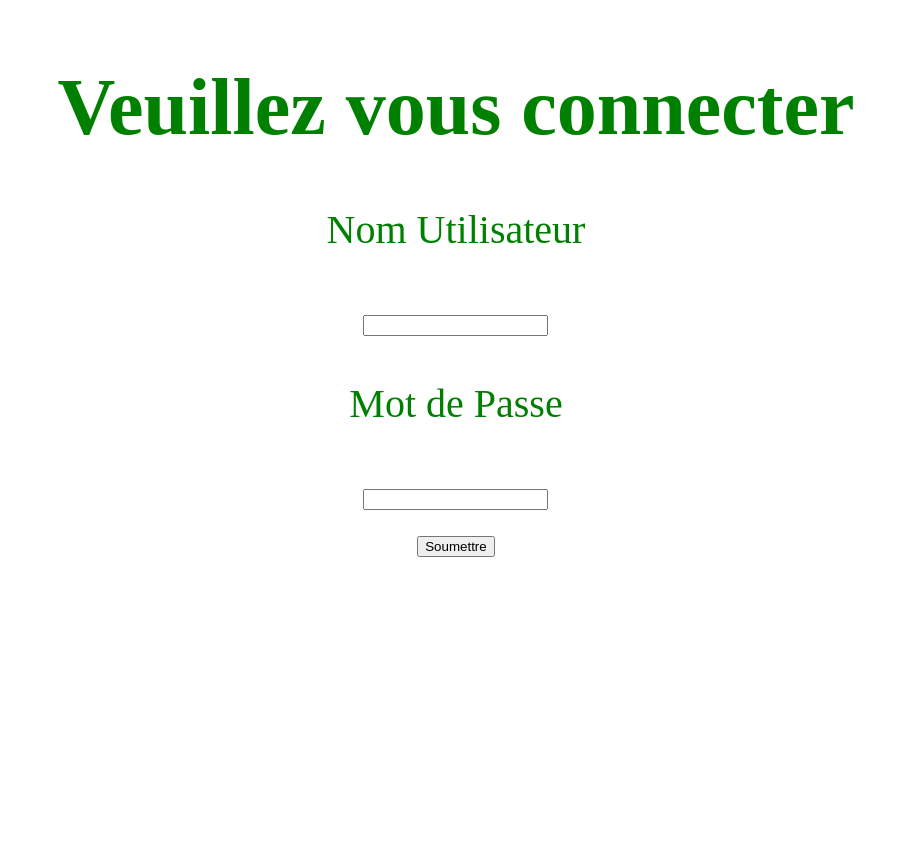
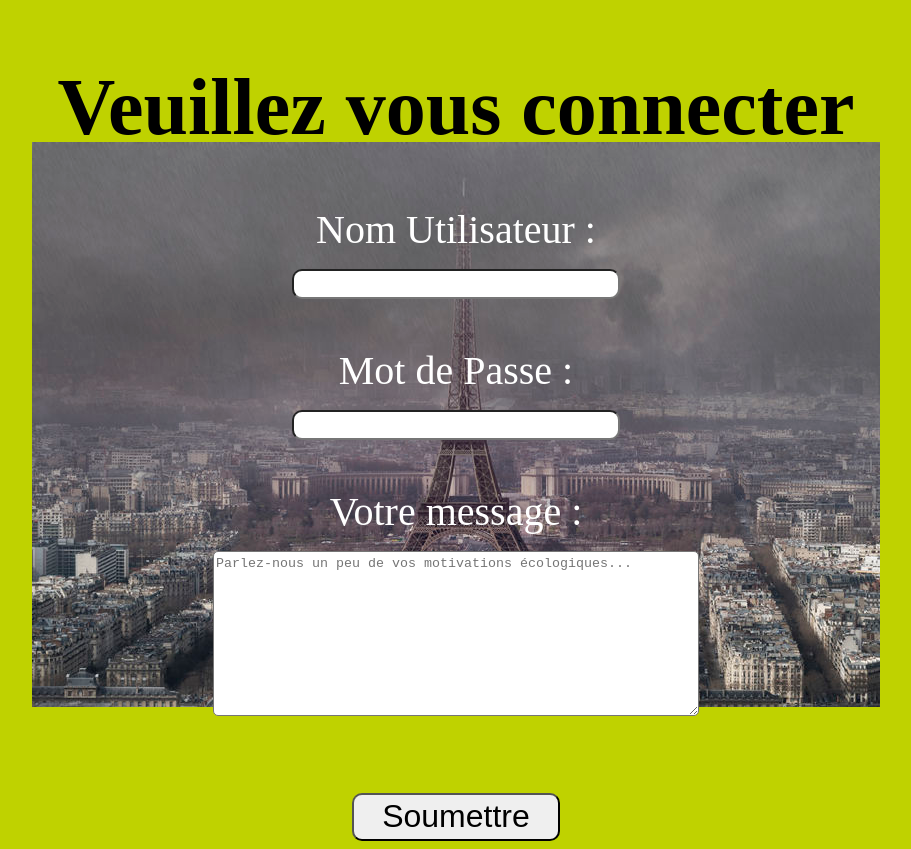
Before and after one commit to bebaile/Hackathon-1-Team-Untitled, a React (Create React App) app: page /connexion in a window 1280 px wide. Shown: the whole page, without its empty margins (184-1095 px from the left). Before the commit the page ends 800 px from the top, so only its background shows below. Built offline with nearby package versions, Linux system fonts and the light colour scheme.

Commit message:
c tro bo

```diff
--- a/src/assets/App.css
+++ b/src/assets/App.css
@@ -1,11 +1,65 @@
+html {
+    background-color: #BFD200;
+
+}
+
+body {
+    background: url("./paris.jpg") center fixed no-repeat;
+}
+
 .container {
-    color: green;
+    color: 422423C;
     display: flex;
     text-align: center;
     justify-content: center;
     font-size: 40px;
-};
+}
 
 .login-wrapper {
     font-size: 40px;
-};
+}
+
+.input {
+    border-radius: 10px;
+    width: 20rem;
+    height: 1.5rem;
+}
+
+.submit_button {
+    border-radius: 10px;
+    width: 13rem;
+    height: 3rem;
+    font-size: 2rem;
+}
+
+.sb {
+    margin-top: 4rem;
+}
+
+.body_form {
+    display: flex;
+    text-align: center;
+    align-items: center;
+    flex-direction: column;
+    margin-top: 3rem;
+}
+
+textarea {
+    border-radius: 5px;
+    width: 30rem;
+    height: 10rem;
+    margin-top: 1rem;
+    padding: 0.1rem 0.1rem;
+    line-height: 1.3rem;
+}
+
+input {
+    margin-top: 1rem;
+}
+
+/*.form_body {
+    padding-top: 1px;
+}*/
+label {
+    color: white;
+}
--- a/src/pages/Connexion.jsx
+++ b/src/pages/Connexion.jsx
@@ -31,21 +31,27 @@ const handleSubmit = (event) => {
 
 export default function Login() {
 
-  return(
+  return (
     <div className="container">
       <div className="login-wrapper">
         <h1>Veuillez vous connecter</h1>
         <form onSubmit={handleSubmit}>
-        <label>
-          <p className="info">Nom Utilisateur</p>
+          <div className="form_body">
+            <div className="body_form">
+              <label className="info">Nom Utilisateur :</label>
               <input className="input" type="text" name="" />
-        </label>
-        <label>
-          <p className="info">Mot de Passe</p>
-          <input className="input"  type="password"/>
-        </label>
+            </div>
+            <div className="body_form">
+              <label className="info">Mot de Passe :</label>
+              <input className="input" type="password" />
+            </div>
             <div>
-          <button type="submit" onSubmit={handleSubmit}>Soumettre</button>
+              <label className="body_form">Votre message :</label>
+              <textarea id="message" name="message" placeholder="Parlez-nous un peu de vos motivations écologiques..."></textarea>
+            </div>
+          </div>
+          <div className="sb">
+            <button className="submit_button" type="submit" onSubmit={handleSubmit}>Soumettre</button>
           </div>
         </form>
       </div>
```
Also changed, not shown: src/assets/paris.jpg (added). Lines whose indentation alone changed are shown as unchanged.
